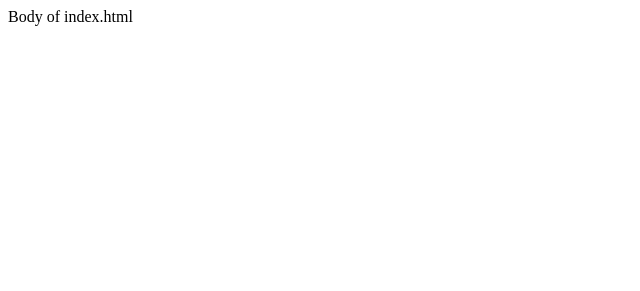
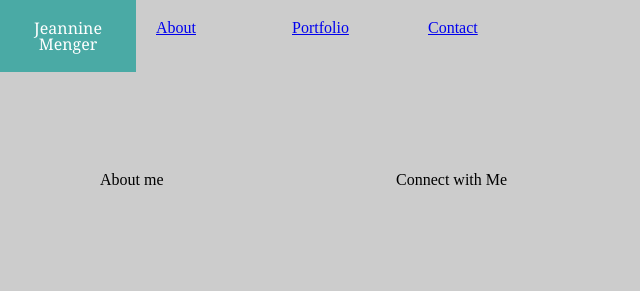
Before and after one commit to wheresjeannine/Basic-Portfolio, a plain HTML site: page index.html in a window 1280 px wide. Shown: the whole page, without its empty margins (0-640 px from the left). Drawn offline with Linux system fonts and the light colour scheme.

Commit message:
an initial draft attempy at the harder assignment

```diff
--- a/assets/css/style.css
+++ b/assets/css/style.css
@@ -0,0 +1,38 @@
+.your_name {
+	background: #4aaaa5;
+	width: 100px;
+	text-align: center;
+	size: 56px;
+	padding: 20%;
+	font-family: 'Georgia', Times, Times New Roman, serif;
+	color: white;
+}
+
+
+.body_container {
+	background: #cccccc;
+}
+
+.content_countainer {
+	width: 960px;
+	background: white;
+}
+
+.top_of_page_controls {
+	float: left;
+	width: 10%;
+	padding: 20px;
+}
+
+.about_me {
+	clear: both;
+	float: left;
+	width: 10%;
+	padding: 100px;
+}
+
+.connect_with_me {
+	float: left;
+	width: 20%;
+	padding: 100px;
+}
--- a/index.html
+++ b/index.html
@@ -1,9 +1,24 @@
 <!DOCTYPE html>
 <html>
 <head>
-	<title>This is Index.html</title>
+	<title>Jeannine Menger Protfolio</title>
+	<link rel="stylesheet" type="text/css" href="assets\css\reset.css">
+	<link rel="stylesheet" type="text/css" href="assets\css\style.css">
 </head>
-<body>
-Body of index.html
+<body class="body_container">
+	<div class="content_countainer">
+		<div class="your_name top_of_page_controls">Jeannine Menger</div>
+		<a class="top_of_page_controls" href="index.html">About</a>
+		<a class="top_of_page_controls" href="portfolio.html">Portfolio</a>
+		<a class="top_of_page_controls" href="contact.html">Contact</a>
+
+		<div class="about_me">
+			About me
+		</div>
+
+		<div class="connect_with_me">
+			Connect with Me
+		</div>
+	</div>
 </body>
 </html>
```
Also changed, not shown: contact.html (+9 -3 lines), portfolio.html (+8 -3 lines), assets/images/Me_III.jpg (deleted).
